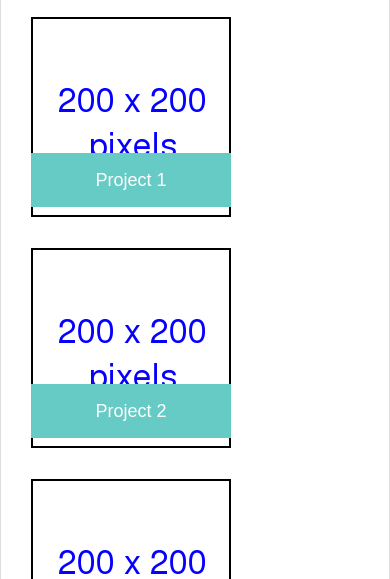
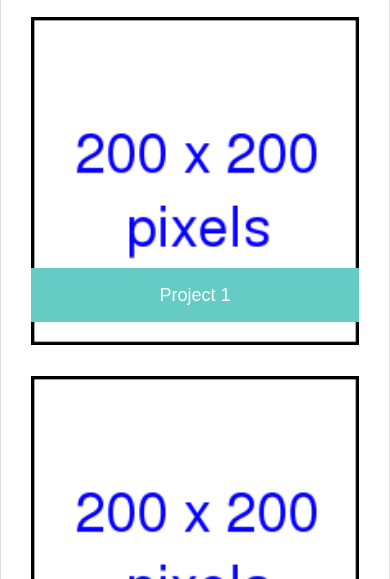
Before and after one commit to bksaechao/Responsive-Portfolio-Redo, a plain HTML site: page portfolio.html in a window 390 px wide. Shown: the part 265-844 px from the top of the page. Drawn offline with Linux system fonts and the light colour scheme.

Commit message:
re-worked the portfolio page by wrapping the project divs in separate columns to improve responsive behavior. Portfolio page media queries done.

```diff
--- a/assets/css/style.css
+++ b/assets/css/style.css
@@ -74,6 +74,7 @@ body {
     width: 100%;
     max-width: 960px;
     margin: 0 auto;
+    overflow: auto;
 }
 
 .main-content {
@@ -90,7 +91,6 @@ body {
     float: left;
     margin-top: 10px;
     margin-right: 25px;
-    height: auto;
 }
 
 h2 {
@@ -141,20 +141,20 @@ li {
 }
 
 /* Portfolio */
-.project {
-    position: relative;
+.flex-column {
     float: left;
+}
+.flex-column:first-of-type {
+    margin-right: 30px;
+}
+
+.flex-column .project:nth-child(1),
+.flex-column:first-of-type .project:nth-child(2) {
     margin-bottom: 20px;
 }
 
-.project:nth-child(2),
-.project:nth-child(4) {
-    margin-right: 40px;
-}
-
-.project:nth-child(3),
-.project:nth-child(5) {
-    margin-right: 260px;
+.project {
+    position: relative;
 }
 
 h3 {
@@ -229,11 +229,6 @@ h3:hover {
     #float-image {
         width: 50%;
     }
-
-    /* Contact Page */
-    .main-content {
-        max-width: 100%;
-    }
 }
 
 @media screen and (max-width: 640px) {
@@ -264,6 +259,16 @@ h3:hover {
         width: 100%;
     }
 
-    /* Contact Page */
+    /* Portfolio Page */
+    .project img {
+        width: 100%;
+    }
 
+    .flex-column {
+        float: none;
+    }
+
+    .flex-column:first-of-type {
+        margin-right: 0;
+    }
 }
--- a/portfolio.html
+++ b/portfolio.html
@@ -25,6 +25,7 @@
     <div id="main-container" class="container">
         <section class="main-content">
             <h2>Portfolio</h2>
+            <div class="flex-column">
                 <div class="project">
                     <img src="assets/images/Square_200x200.png" alt="project1">
                     <h3>Project 1</h3>
@@ -37,6 +38,8 @@
                     <img src="assets/images/Square_200x200.png" alt="project3">
                     <h3>Project 3</h3>
                 </div>
+            </div>
+            <div class="flex-column">
                 <div class="project">
                     <img src="assets/images/Square_200x200.png" alt="project4">
                     <h3>Project 4</h3>
@@ -44,6 +47,7 @@
                 <div class="project">
                     <img src="assets/images/Square_200x200.png" alt="project5">
                     <h3>Project 5</h3>
+                </div>
             </div>
         </section>
     </div>
```
Lines whose indentation alone changed are shown as unchanged.
